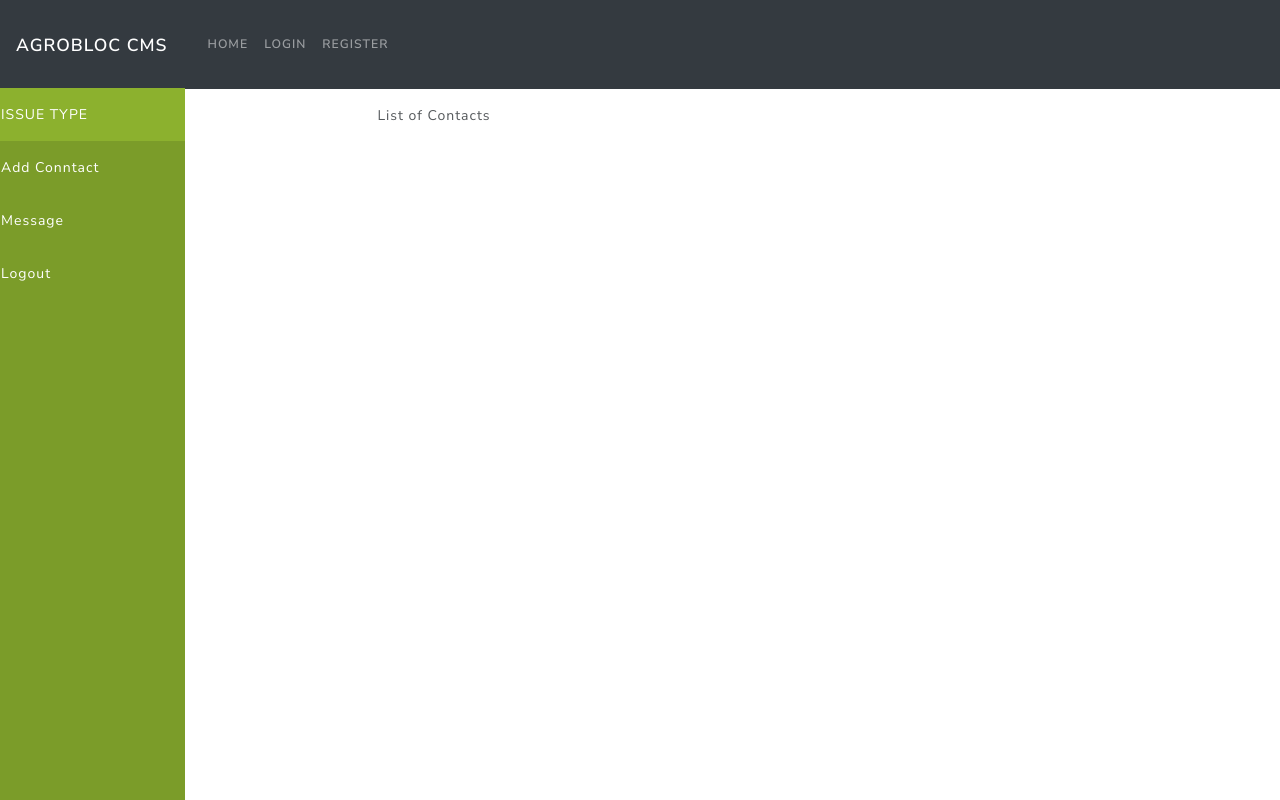
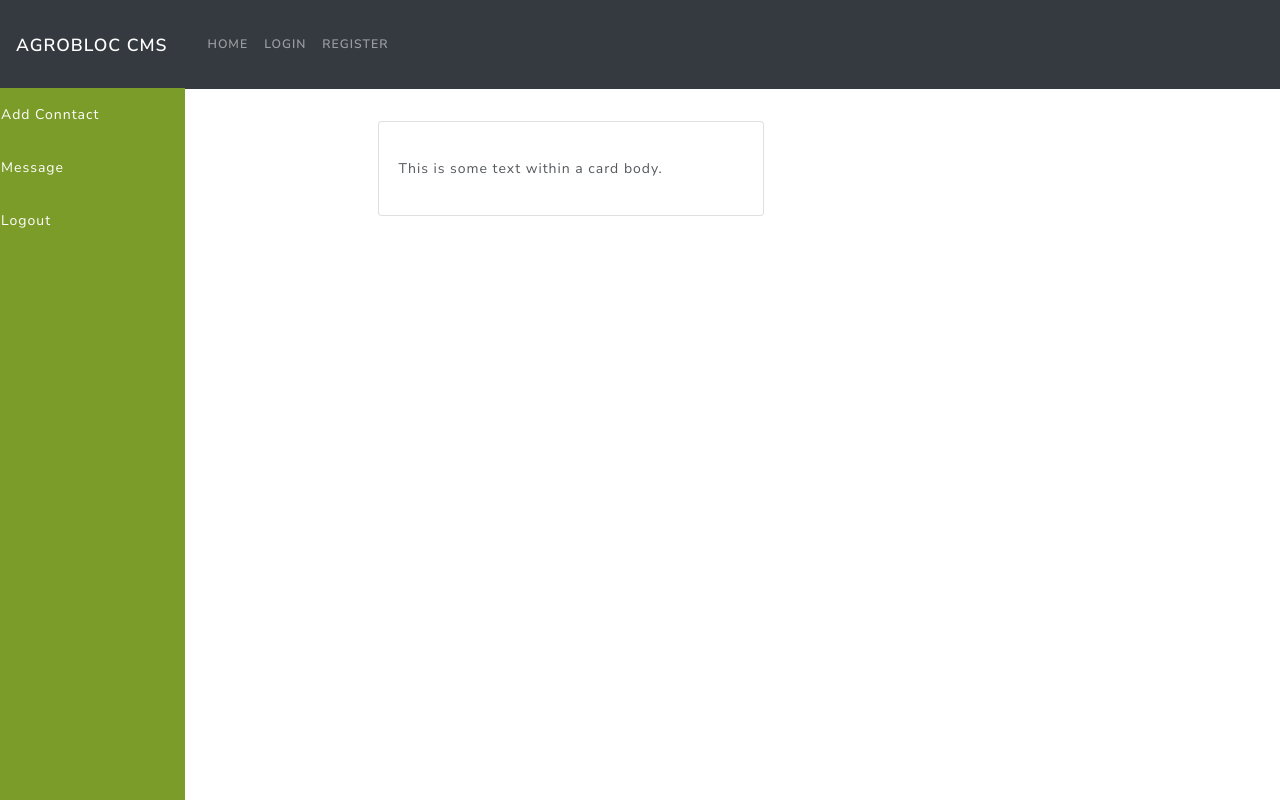
Before and after one commit to DevCKano/Agrobloccms, a React (Create React App) app in the folder frontend/: page / in a window 1280 px wide. Shown: the top 800 px of the page. Built offline with nearby package versions, Linux system fonts and the light colour scheme.

Commit message:
remove link

```diff
--- a/frontend/src/components/Sidebar.js
+++ b/frontend/src/components/Sidebar.js
@@ -4,9 +4,6 @@ const Sidebar = () => {
   return (
     <div>
       <div className="sidebar">
-        <a className="active" href="posdashboard.html">
-          ISSUE TYPE
-        </a>
         <a href="actions.html">Add Conntact</a>
         <a href="status.html">Message</a>
         <a href="history.html">Logout</a>
--- a/frontend/src/screens/HomeScreen.js
+++ b/frontend/src/screens/HomeScreen.js
@@ -1,5 +1,5 @@
 import React from "react";
-import { Container, Row, Col } from "react-bootstrap";
+import { Container, Row, Col, Card } from "react-bootstrap";
 import Sidebar from "../components/Sidebar";
 
 const HomeScreen = () => {
@@ -10,7 +10,15 @@ const HomeScreen = () => {
           <Sidebar />
         </Col>
 
-        <Col md={9}>List of Contacts</Col>
+        <Col md={9}>
+          <Row>
+            <Col md={6}>
+              <Card className="my-3 py-3 rounded">
+                <Card.Body>This is some text within a card body.</Card.Body>
+              </Card>
+            </Col>
+          </Row>
+        </Col>
       </Row>
     </Container>
   );
```
